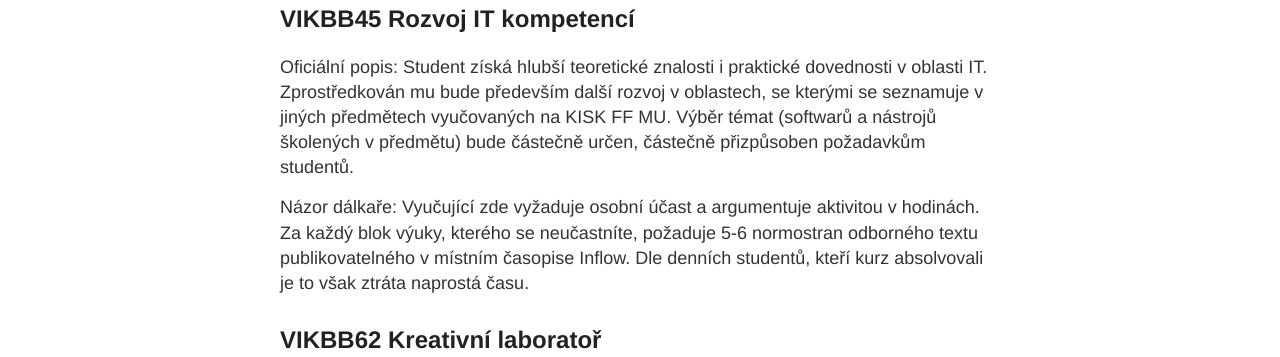
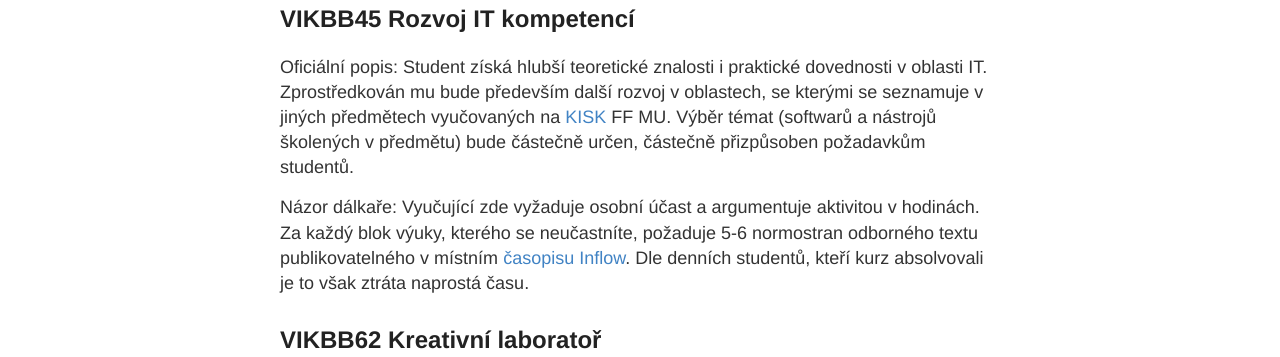
Before and after one commit to projectgorilla/projectgorilla.github.io, a Jekyll site: the page built from _posts/2016-5-15-Becka.md, in a window 1280 px wide. Shown: the part 608-965 px from the top of the page. Built offline with Jekyll 4.4.1, drawn with Linux system fonts in a browser that asks for light colours; comment, search, counter and statistics services are not loaded.

Commit message:
doplněné linky

```diff
--- a/_posts/2016-5-15-Becka.md
+++ b/_posts/2016-5-15-Becka.md
@@ -10,9 +10,9 @@ Béčkových předmětů je k výběru na KISKu celá řada, ale jen některé z
 <img src="/images/conchoid.gif" alt="conchoid">
 
 ## VIKBB45 Rozvoj IT kompetencí
-Oficiální popis: Student získá hlubší teoretické znalosti i praktické dovednosti v oblasti IT. Zprostředkován mu bude především další rozvoj v oblastech, se kterými se seznamuje v jiných předmětech vyučovaných na KISK FF MU. Výběr témat (softwarů a nástrojů školených v předmětu) bude částečně určen, částečně přizpůsoben požadavkům studentů.
+Oficiální popis: Student získá hlubší teoretické znalosti i praktické dovednosti v oblasti IT. Zprostředkován mu bude především další rozvoj v oblastech, se kterými se seznamuje v jiných předmětech vyučovaných na <a href="http://kisk.phil.muni.cz/cs" alt="web KISK">KISK</a> FF MU. Výběr témat (softwarů a nástrojů školených v předmětu) bude částečně určen, částečně přizpůsoben požadavkům studentů.
 
-Názor dálkaře: Vyučující zde vyžaduje osobní účast a argumentuje aktivitou v hodinách. Za každý blok výuky, kterého se neučastníte, požaduje 5-6 normostran odborného textu publikovatelného v místním časopise Inflow. Dle denních studentů, kteří kurz absolvovali je to však ztráta naprostá času.
+Názor dálkaře: Vyučující zde vyžaduje osobní účast a argumentuje aktivitou v hodinách. Za každý blok výuky, kterého se neučastníte, požaduje 5-6 normostran odborného textu publikovatelného v místním <a href="http://www.inflow.cz/" alt="Inflow">časopisu Inflow</a>. Dle denních studentů, kteří kurz absolvovali je to však ztráta naprostá času.
 
 ## VIKBB62 Kreativní laboratoř
 Oficiální popis v sylabu chybí a je tam uvedena pouze následující osnova:
```
